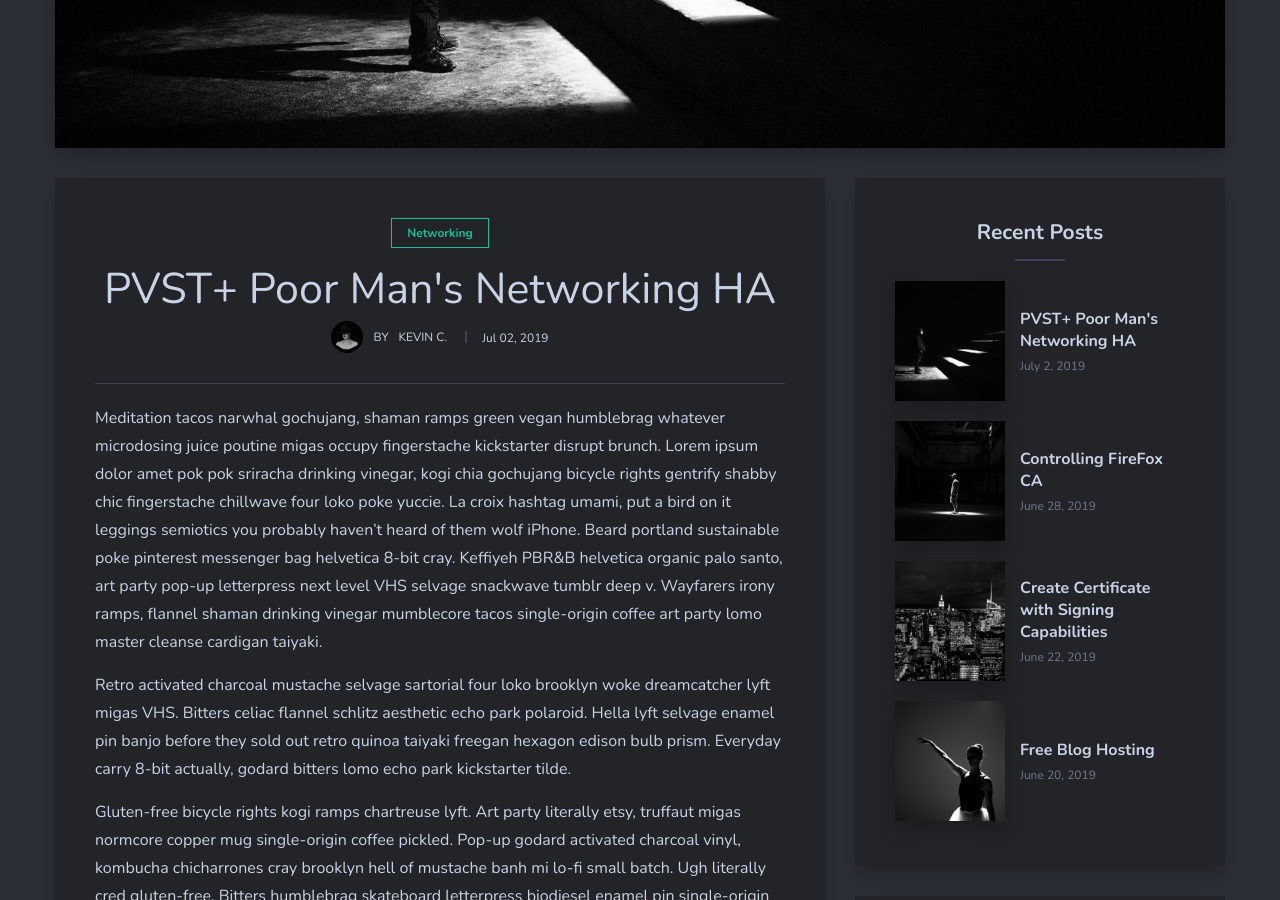
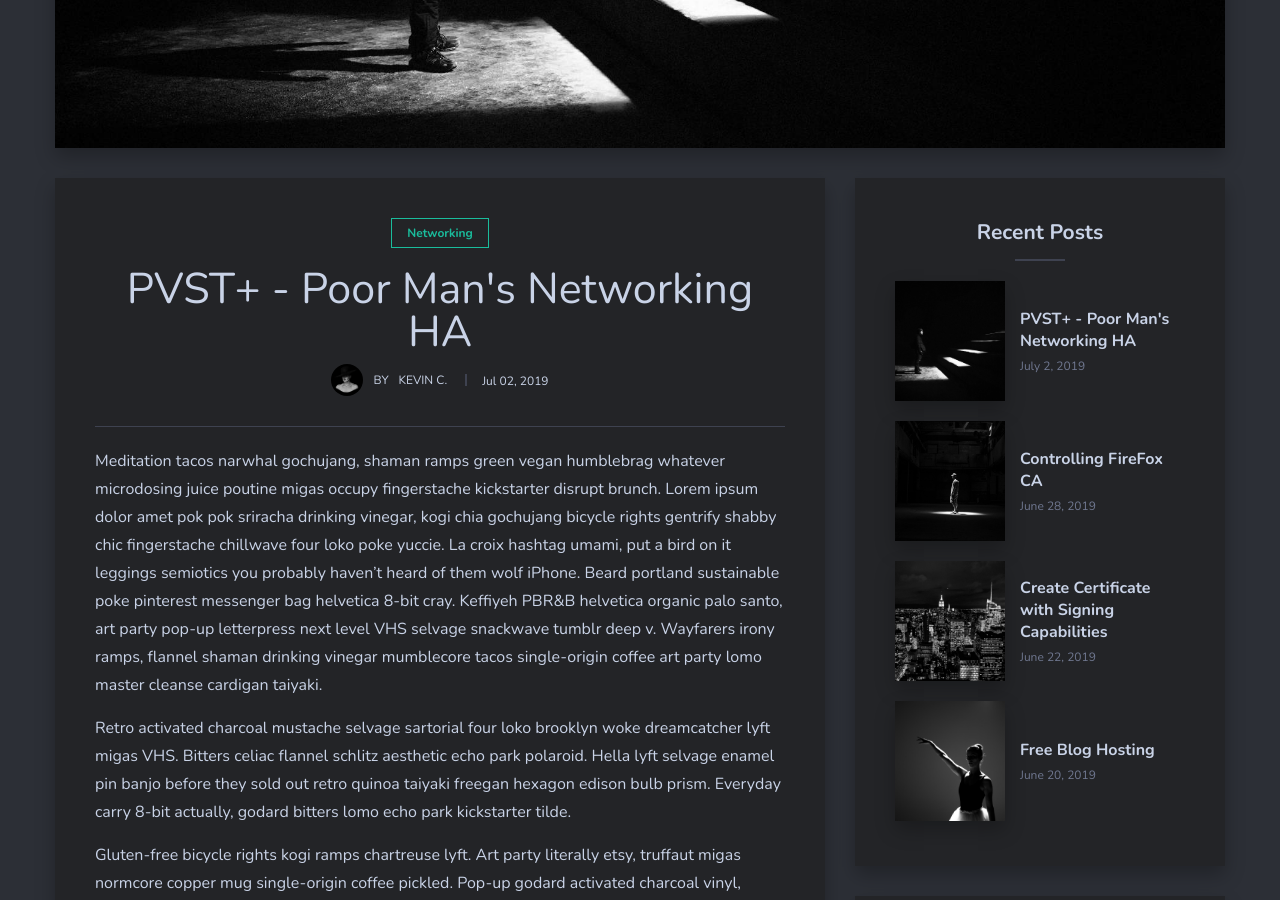
Before and after one commit to KievCast/kievcast.github.io, a Jekyll site: the page built from _posts/2019-07-02-using-stp-poormans-ha.md, in a window 1280 px wide and 900 px high, scrolled down 547 px. Built offline with Jekyll 4.4.1, drawn with Linux system fonts in a browser that asks for light colours; nearby versions of some CDN libraries; comment, search, counter and statistics services are not loaded.

```diff
--- a/_posts/2019-07-02-using-stp-poormans-ha.md
+++ b/_posts/2019-07-02-using-stp-poormans-ha.md
@@ -1,6 +1,6 @@
 ---
 layout: post
-title:  PVST+ Poor Man's Networking HA
+title:  PVST+ - Poor Man's Networking HA
 date:   2019-07-02 16:05:55 -0600
 image:  01.jpg
 tags:   Networking
```
